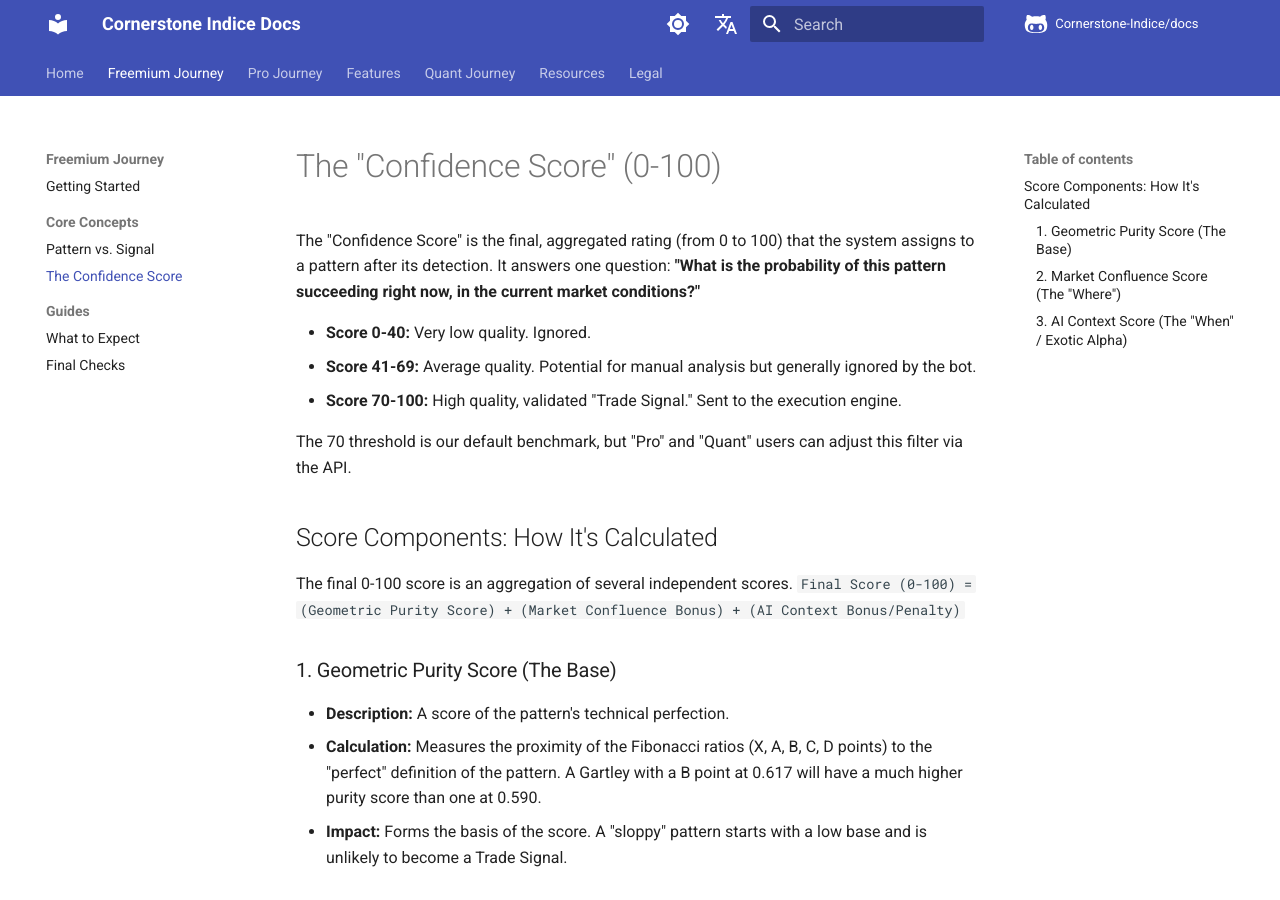
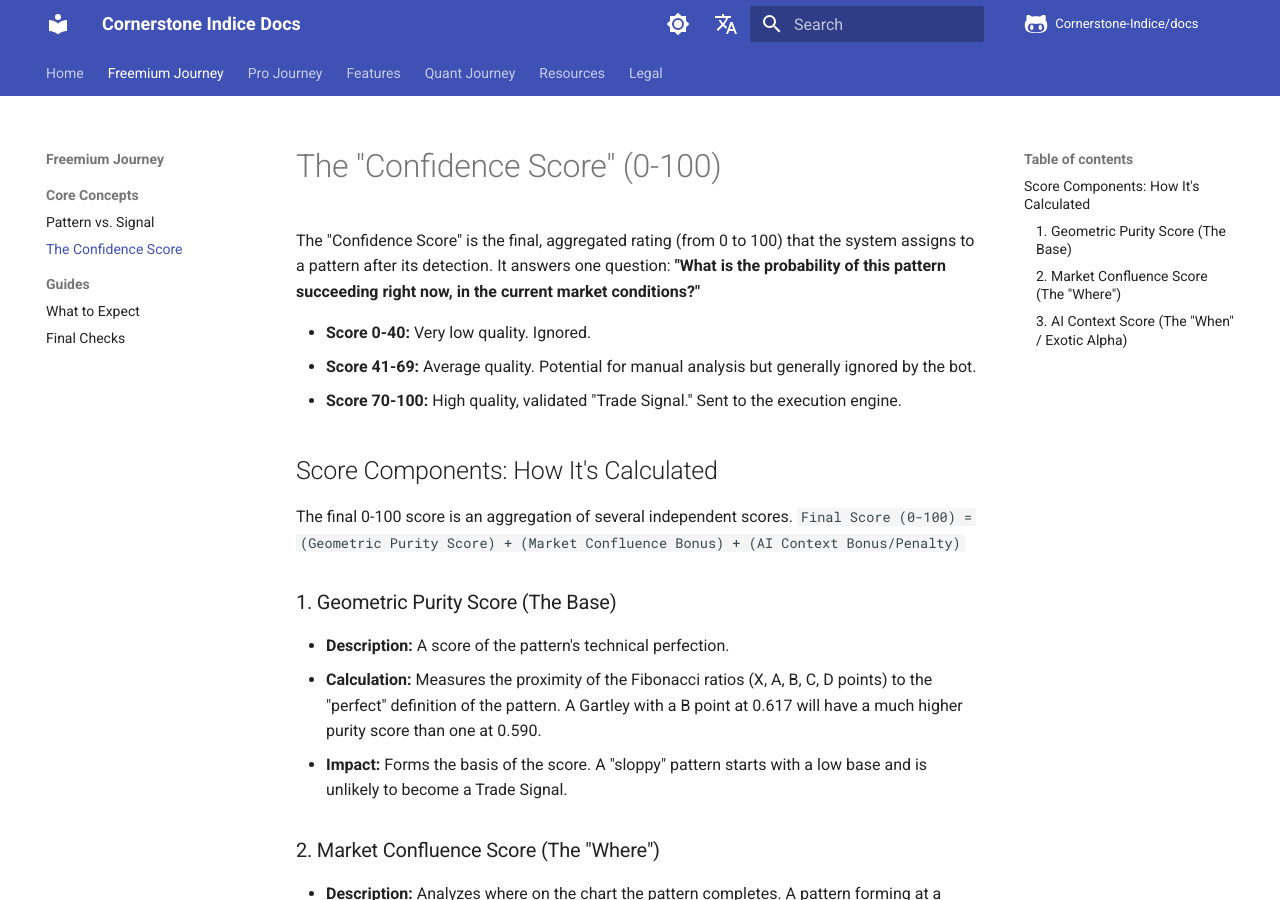
Before and after one commit to sfavato/cornerstone_trading_systems, an MkDocs documentation site: the page built from docs/core_concepts/confidence_score.md, in a window 1280 px wide and 900 px high. Built offline with MkDocs 1.6.1 and Material for MkDocs 9.7.7, drawn with Linux system fonts in a browser that asks for light colours; comment, search, counter and statistics services are not loaded.

Commit message:
Docs: Remove sentence and Getting Started page
- Removes the sentence "The 70 threshold is our default benchmark, but "Pro" and "Quant" users can adjust this filter via the API." from the "Confidence Score" page.
- Removes the "Getting Started" page in both English and French.
- Updates the navigation in `mkdocs.yml` to reflect the removal of the "Getting Started" page.
- Removes broken links to the "Getting Started" page from the English and French index pages.

```diff
--- a/docs/core_concepts/confidence_score.md
+++ b/docs/core_concepts/confidence_score.md
@@ -5,8 +5,6 @@ The "Confidence Score" is the final, aggregated rating (from 0 to 100) that the
 - **Score 0-40:** Very low quality. Ignored.
 - **Score 41-69:** Average quality. Potential for manual analysis but generally ignored by the bot.
 - **Score 70-100:** High quality, validated "Trade Signal." Sent to the execution engine.
-
-The 70 threshold is our default benchmark, but "Pro" and "Quant" users can adjust this filter via the API.
 
 ## Score Components: How It's Calculated
 
--- a/mkdocs.yml
+++ b/mkdocs.yml
@@ -91,7 +91,6 @@ extra:
 nav:
   - 'Home': 'index.md'
   - 'Freemium Journey':
-    - 'Getting Started': 'getting_started.md'
     - 'Core Concepts':
       - 'Pattern vs. Signal': 'core_concepts/pattern_vs_signal.md'
       - 'The Confidence Score': 'core_concepts/confidence_score.md'
```
Also changed, not shown: docs/fr/getting_started.md (deleted, +0 -8 lines), docs/fr/index.md (+0 -1 lines), docs/getting_started.md (deleted, +0 -8 lines), docs/index.md (+0 -1 lines).
